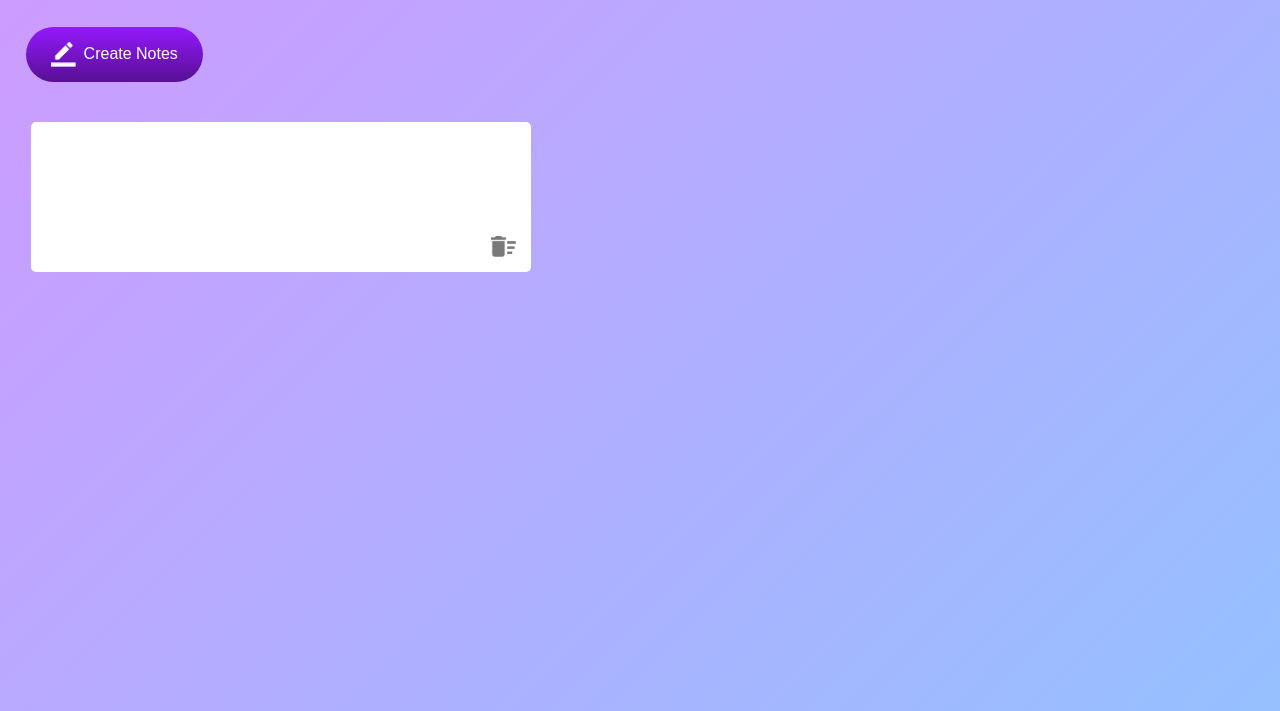
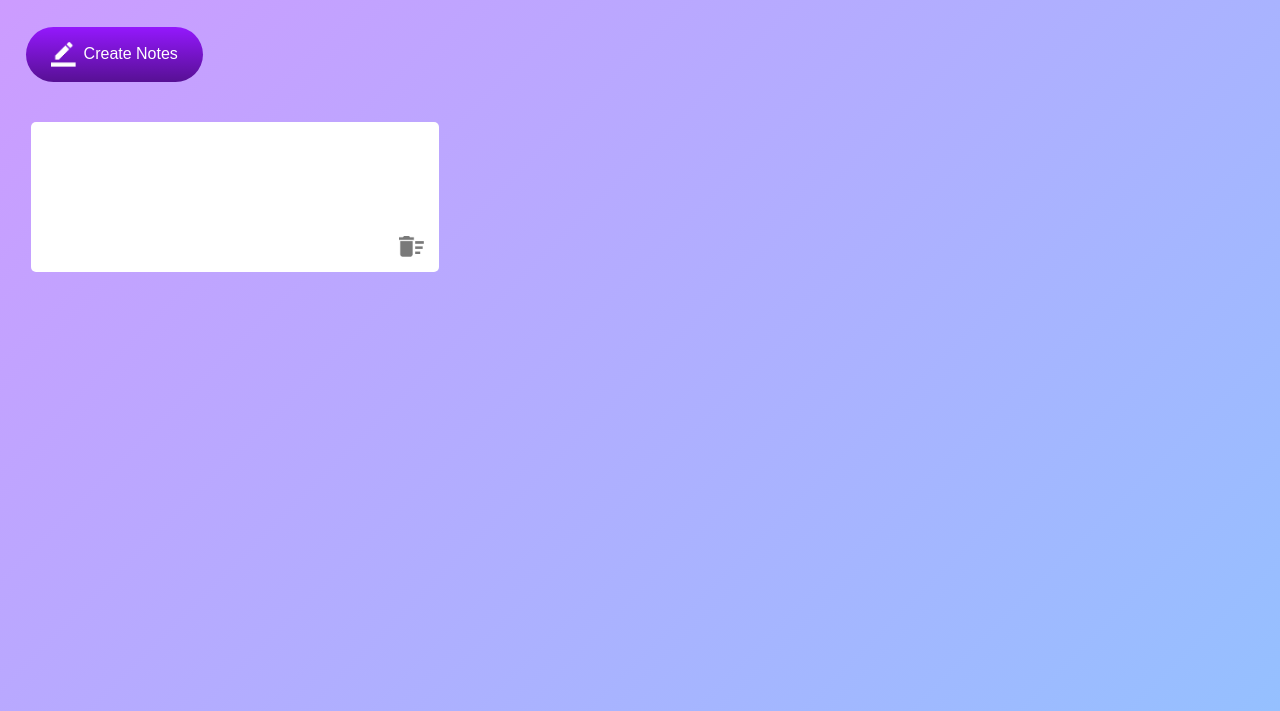
Before and after one commit to ChaitanyaJx/Notes-App-JS, a plain HTML site: page index.html in a window 1280 px wide. Both pictures are taken after a click on the button "Create Notes". Shown: the part 89-800 px from the top of the page. Drawn offline with Linux system fonts and the light colour scheme.

Commit message:
revisied

```diff
--- a/index.html
+++ b/index.html
@@ -3,7 +3,7 @@
 <head>
     <meta charset="UTF-8">
     <meta name="viewport" content="width=device-width, initial-scale=1.0">
-    <title>Notes App1</title>
+    <title>Notes App</title>
     <link rel="stylesheet" href="styles.css">
 </head>
 <body>
--- a/styles.css
+++ b/styles.css
@@ -49,15 +49,15 @@
     flex-wrap: wrap;
 }
 
-.inputbox{
+.inputbox {
     position: relative;
-    width: 100%;
+    width: calc(33.33% - 10px); /* Adjusted width for three columns with margin */
     max-width: 500px;
     min-height: 150px;
     background: white;
     color: #333;
     padding: 20px;
-    margin: 20px 5px;
+    margin: 20px 5px; /* Adjusted margin for spacing */
     outline: none;
     border-radius: 5px;
 }
```
